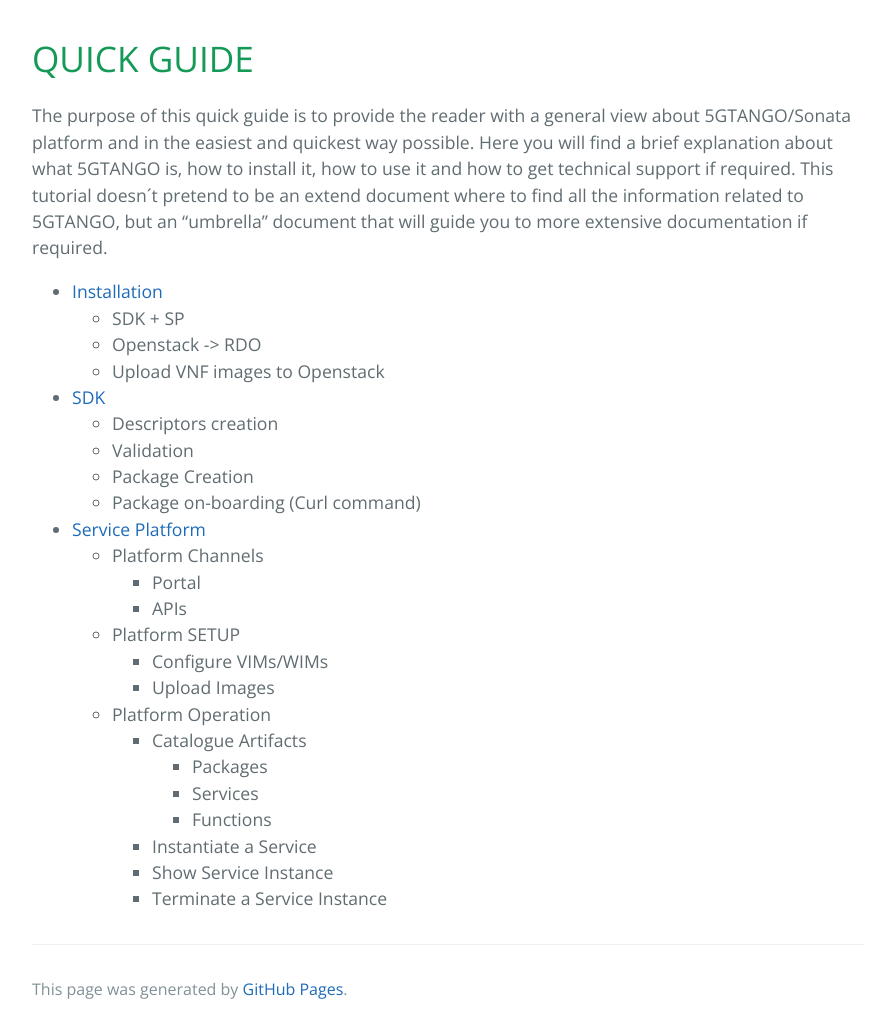
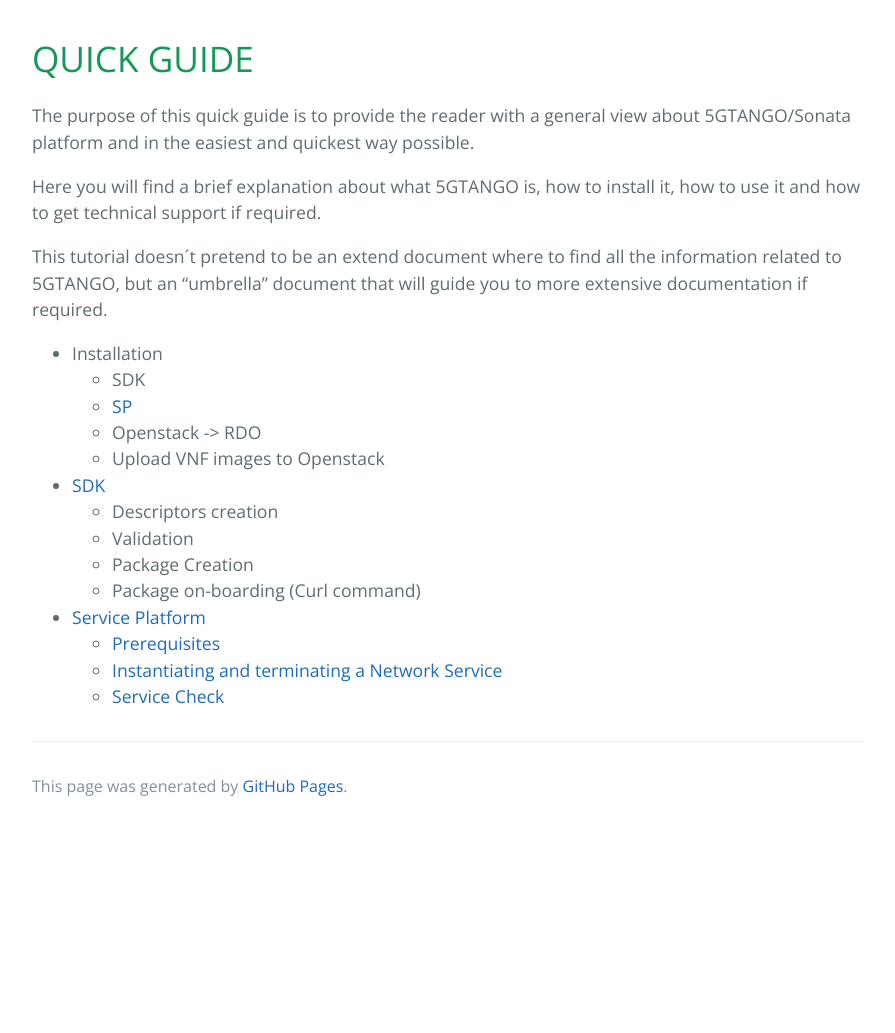
Before and after one commit to sonata-nfv/sonata-nfv.github.io, a Jekyll site: the page built from quickguide.md, in a window 1280 px wide. Shown: the whole page, without its empty margins (192-1087 px from the left). Built offline with Jekyll 4.4.1, drawn with Linux system fonts in a browser that asks for light colours; our own code applies the rules of GitHub Pages for plain Markdown files; after the commit the page ends 900 px from its top, so only the background shows below that.

Commit message:
Updating quick guide 20181120-13:05

```diff
--- a/quickguide.md
+++ b/quickguide.md
@@ -1,32 +1,24 @@
 # QUICK GUIDE
 
 The purpose of this quick guide is to provide the reader with a general view about 5GTANGO/Sonata platform and in the easiest and quickest way possible.
+
 Here you will find a brief explanation about what 5GTANGO is, how to install it, how to use it and how to get technical support if required.
+
 This tutorial doesn´t pretend to be an extend document where to find all the information related to 5GTANGO, but an "umbrella" document that will guide you to more extensive documentation if required.
 
-* [Installation](/installation)
-    - SDK + SP
-    - Openstack -> RDO
-    - Upload VNF images to Openstack
+* Installation
+  * SDK
+  * [SP](/sp-installation)
+  * Openstack -> RDO
+  * Upload VNF images to Openstack
 
 * [SDK](/sdk)
-    - Descriptors creation
-    - Validation
-    - Package Creation
-    - Package on-boarding (Curl command)
+  * Descriptors creation
+  * Validation
+  * Package Creation
+  * Package on-boarding (Curl command)
 
 * [Service Platform](/sp)
-    - Platform Channels
-        - Portal
-        - APIs
-    - Platform SETUP
-        - Configure VIMs/WIMs
-        - Upload Images
-    - Platform Operation
-        - Catalogue Artifacts
-            - Packages
-            - Services
-            - Functions
-        - Instantiate a Service
-        - Show Service Instance
-        - Terminate a Service Instance
+  * [Prerequisites](/sp#prerequisites)
+  * [Instantiating and terminating a Network Service](/sp#instantiating-and-terminating-a-network-service)
+  * [Service Check](/sp#service-check)
```
Also changed, not shown: sp-installation.md (+0 -2 lines), sp.md (+1 -5 lines), images/instance-name.png (added).
